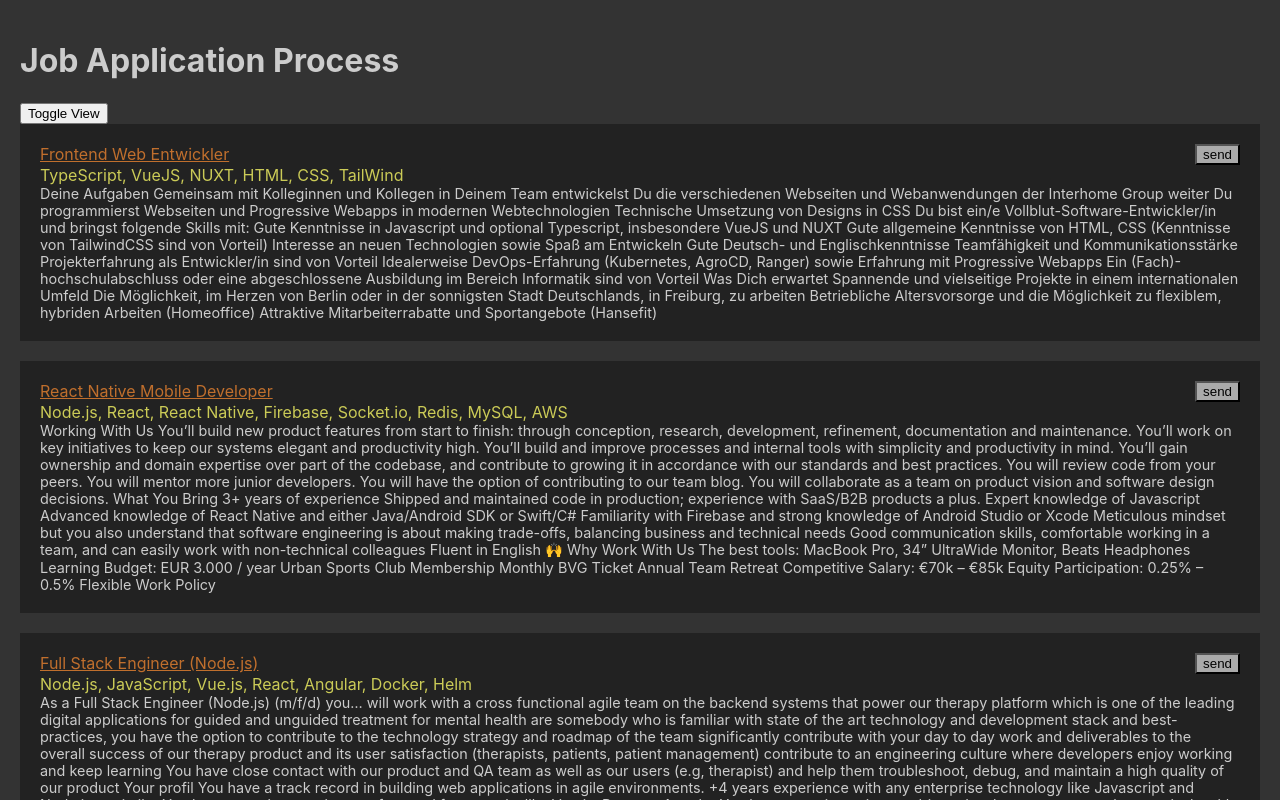
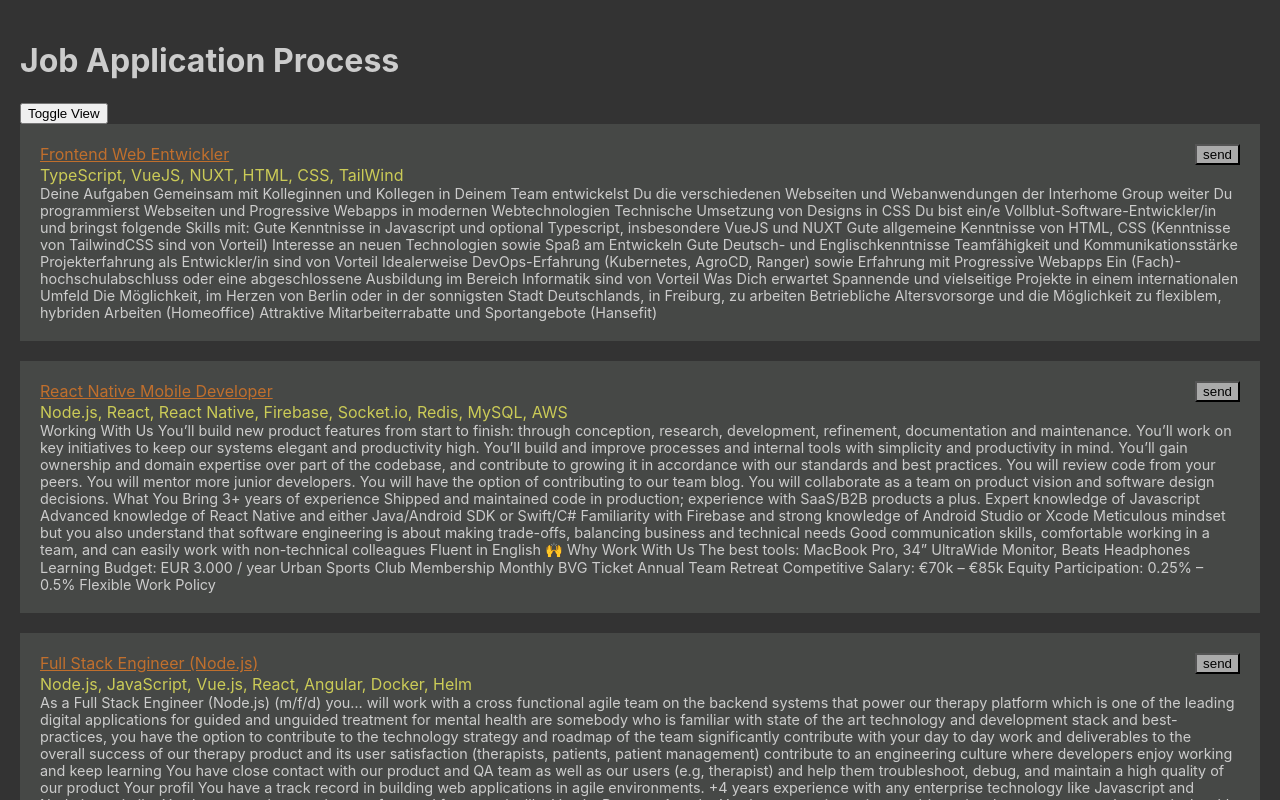
Before and after one commit to edwardtanguay/live-coding-react-state-event-handlers, a React (Vite) app: page / in a window 1280 px wide. Shown: the top 800 px of the page. Built offline with nearby package versions, Linux system fonts and the light colour scheme.

Commit message:
finished

```diff
--- a/src/App.jsx
+++ b/src/App.jsx
@@ -5,8 +5,6 @@ import _jobs from './data/jobs.json';
 _jobs.forEach((job) => {
 	job.status = 'send';
 });
-
-const statuses = ['send', 'wait', 'interview', 'declined', 'accepted'];
 
 function App() {
 	const [displayKind, setDisplayKind] = useState('full');
@@ -35,7 +33,7 @@ function App() {
 				break;
 		}
 		setJobs([...jobs]);
-	}
+	};
 
 	return (
 		<div className="App">
@@ -45,15 +43,24 @@ function App() {
 				<div className="jobs">
 					{jobs.map((job, index) => {
 						return (
-							<div key={index} className="job">
+							<div key={index} className={`job ${job.status}`}>
 								<div className="header">
 									<div className="position">
 										<a href={job.url}>{job.position}</a>
 									</div>
-									<button onClick={() => handleStatusChange(job)} className="status">{job.status}</button>
+									<button
+										onClick={() => handleStatusChange(job)}
+										className="status"
+									>
+										{job.status}
+									</button>
 								</div>
 								<div className="skills">{job.skills}</div>
-								<div className="bulkText">{job.bulkText}</div>
+								{job.status !== 'declined' && (
+									<div className="bulkText">
+										{job.bulkText}
+									</div>
+								)}
 							</div>
 						);
 					})}
--- a/src/App.scss
+++ b/src/App.scss
@@ -14,6 +14,7 @@ body {
 				.header {
 					display: flex;
 					justify-content: space-between;
+
 					.position {
 						a {
 							color: rgb(192, 111, 45);
@@ -33,6 +34,37 @@ body {
 					font-size: .9rem;
 				}
 			}
+
+
+			.job.send {
+				background-color: rgb(70, 72, 70);
+			}
+
+			.job.wait {
+				background-color: rgb(79, 79, 14);
+			}
+
+			.job.interview {
+				background-color: rgb(61, 22, 22);
+			}
+
+			.job.declined {
+				background-color: #000;
+
+				.position {
+					a {
+						color: #222;
+					}
+				}
+
+				.skills {
+					color: #222;
+				}
+			}
+
+			.job.accepted {
+				background-color: rgb(7, 85, 24);
+			}
 		}
 
 		ul.jobsList {
```
